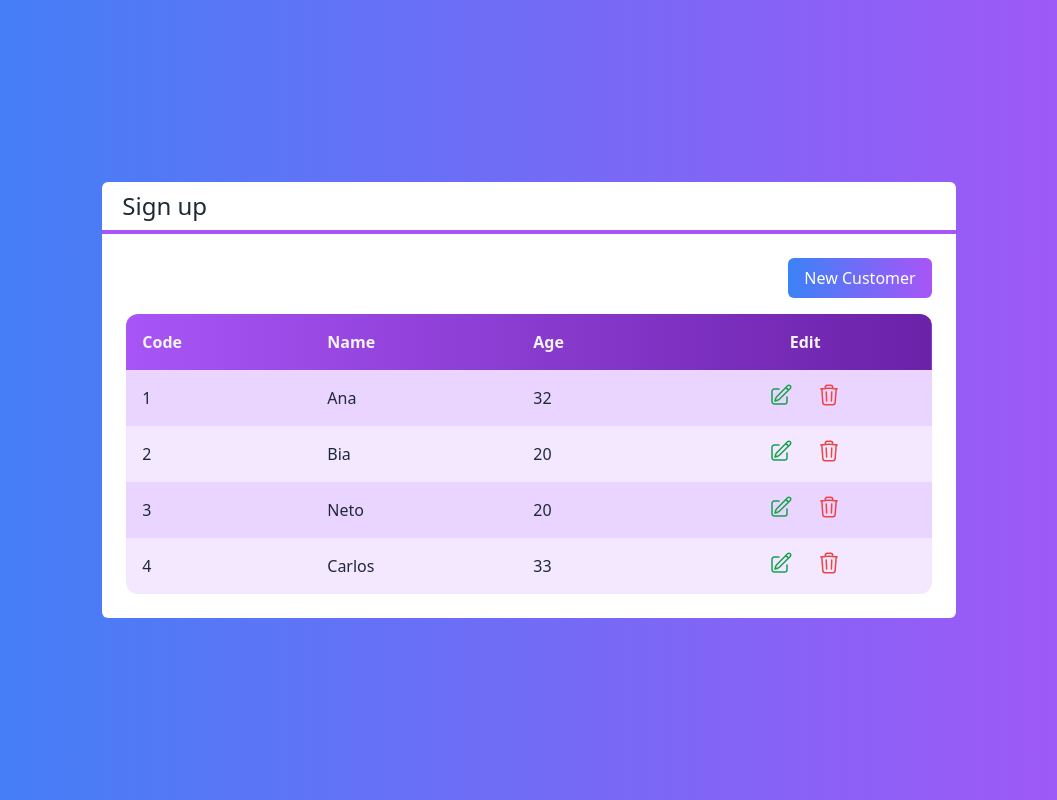
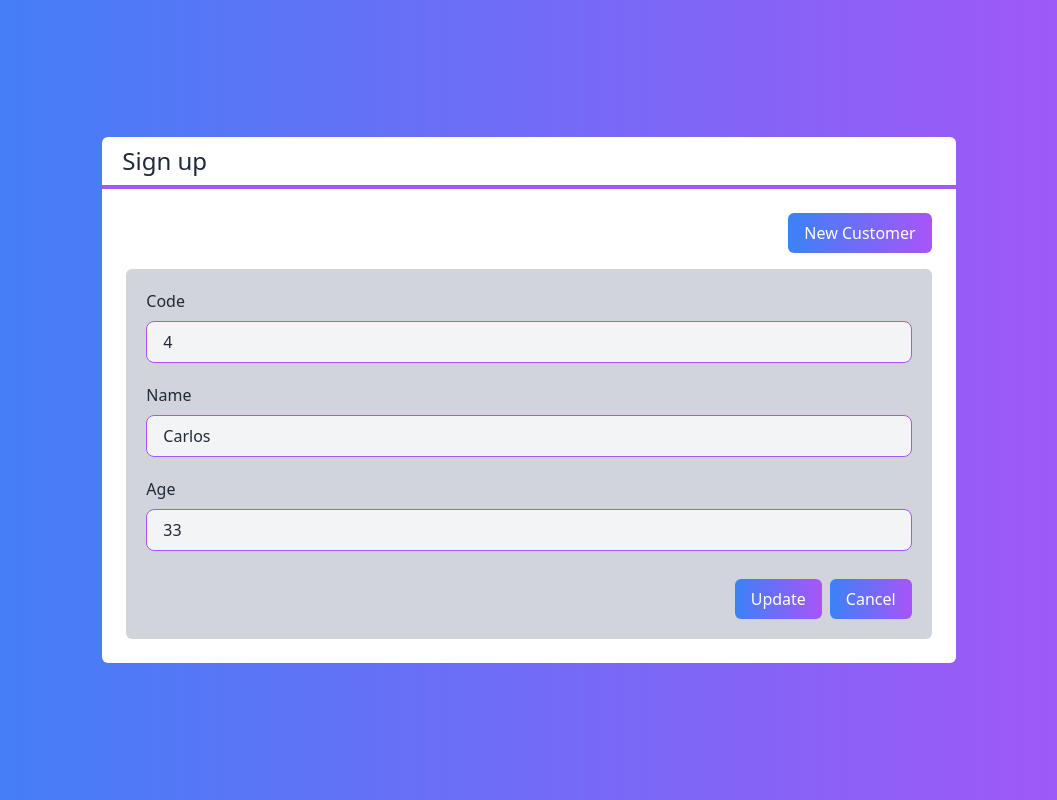
Before and after one commit to NetoJL/CRUD-Project, a Next.js app: page / in a window 1280 px wide. Shown: the whole page, without its empty margins (111-1168 px from the left). Built offline with nearby package versions, Linux system fonts and the light colour scheme.

Commit message:
index.tsx udpated (Form added)

```diff
--- a/src/pages/index.tsx
+++ b/src/pages/index.tsx
@@ -2,6 +2,7 @@ import Layout from "@/components/Layout";
 import Customer from "@/core/Customer";
 import Table from "@/components/Table"
 import Button from "@/components/Button";
+import Form from "@/components/Form";
 
 export default function Home() {
 
@@ -32,10 +33,11 @@ export default function Home() {
             New Customer
           </Button>
         </div>
-        <Table
+        {/* <Table
           customers={customers}
           selectedCustomer={selectedCustomer}
-          deletedCustomer={deletedCustomer} />
+          deletedCustomer={deletedCustomer} /> */}
+          <Form customer={customers[3]}/>
       </Layout>
     </div>
   )
```
